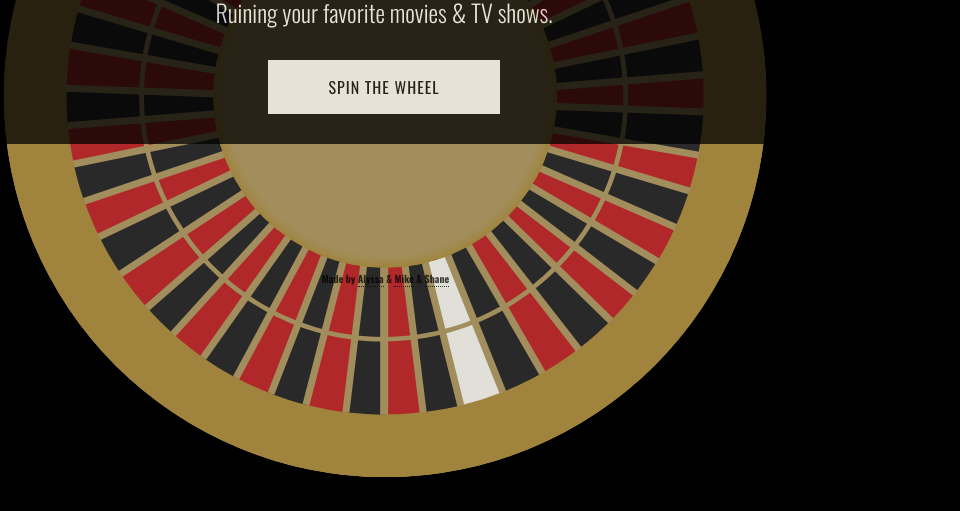
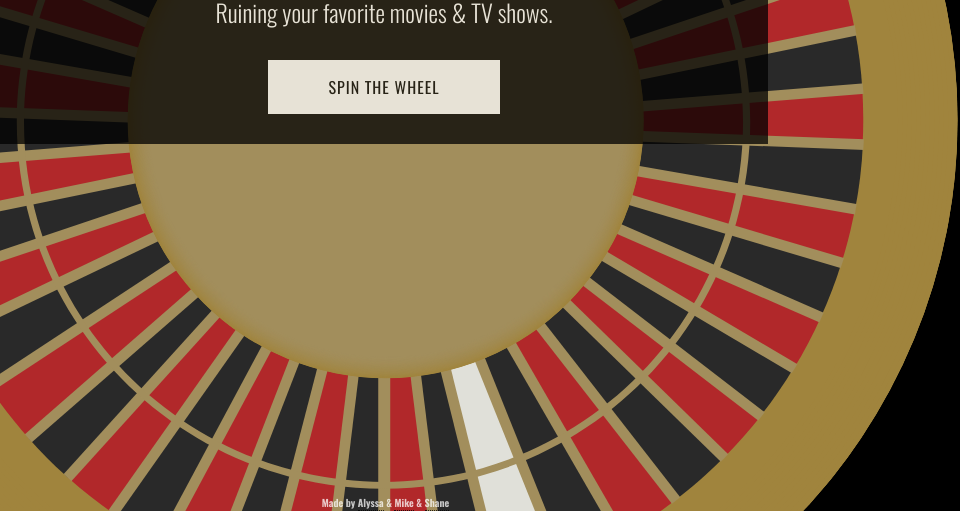
Before and after one commit to alyssams/spoiler_roulette, a plain HTML site: page index.html in a window 768 px wide. Shown: the part 289-800 px from the top of the page, 960 px wide, since content can reach past the window. Drawn offline with nearby package versions, Linux system fonts and the light colour scheme.

Commit message:
fixing mobile

```diff
--- a/media/style/style.css
+++ b/media/style/style.css
@@ -118,10 +118,7 @@ button:hover {
 
 .social {
     position: absolute;
-    bottom: 40%;
-    top: 0;
-    position: absolute;
-    top: 85%;
+    bottom:40%;
     opacity: .75;
     vertical-align: middle;
     width: 100%;
@@ -205,7 +202,17 @@ button:hover {
   h2 {
     font-size: 1.5em;
   }
-  img.bg {
+  .social {
+    bottom: 0;
+  }
+  .social h6, .social h6 a {
+    color: white;
+  }
+
+  .tooltiptext {
+    display: none;
+  }
+/*  img.bg {
     height: 100%;
     width: 100%;
     top: 0;
@@ -213,13 +220,10 @@ button:hover {
     position: inherit;
     display: block;
     -webkit-transition: -webkit-transform 2s ease-out;
-  }
+  }*/
 }
 
 @media (min-width : 569px) and (max-width : 819px) {
-  .social {
-    top: 70%;
-  }
 }
 
 @media (min-width : 320px) and (max-width : 568px) {
@@ -229,11 +233,4 @@ button:hover {
   h2 {
     font-size: 1.2em;
   }
-  .social h6, .social h6 a {
-    color: white;
-  }
-
-  .tooltiptext {
-    display: none;
-  }
 }
```
